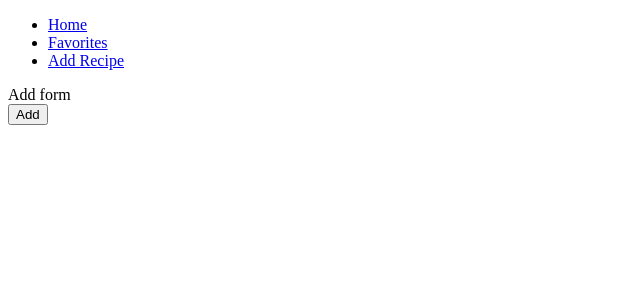
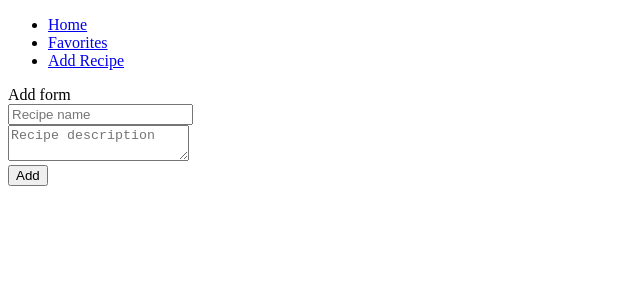
Before and after one commit to Andreeoak/RecipeBook, a Vue app in the folder recipe-book/: page /add-recipe in a window 1280 px wide. Shown: the top 300 px of the page, without its empty margins (0-640 px from the left). Built offline with nearby package versions, Linux system fonts and the light colour scheme.

Commit message:
perfecting the store and add recipe action

```diff
--- a/recipe-book/src/stores/recipe.ts
+++ b/recipe-book/src/stores/recipe.ts
@@ -7,10 +7,21 @@ interface Recipe{
   description:string
 }
 
+type NewRecipe = Omit<Recipe, 'id'>
+
 export const useRecipeStore = defineStore('recipe', ()=>
   {
+
     const recipes = ref<Recipe[]>([])
+    const addRecipe = (recipe: NewRecipe)=>{
+      const NewRecipe ={
+        id: Date.now().toString(),
+      ...recipe
+      }
 
-    return { recipes }
+      recipes.value.push(NewRecipe)
+      return NewRecipe
+    }
+    return { recipes , addRecipe}
   }
 )
--- a/recipe-book/src/views/AddRecipeView.vue
+++ b/recipe-book/src/views/AddRecipeView.vue
@@ -1,6 +1,12 @@
 <template>
   <div>Add form</div>
   <form @submit.prevent="addRecipe">
+    <div>
+      <input type="text" v-model="name" placeholder="Recipe name" required/>
+    </div>
+    <div>
+      <textarea  v-model="description" placeholder="Recipe description" required/>
+    </div>
     <button type="submit">
       Add
     </button>
@@ -8,15 +14,27 @@
 </template>
 
 <script lang="ts" setup>
+import { useRecipeStore } from '@/stores/recipe';
+import { ref } from 'vue';
 import {useRouter} from 'vue-router';
 
 const router = useRouter()
+const name = ref('')
+const description = ref('')
+
+const store = useRecipeStore()
 
 const addRecipe =()=>{
-  router.push({
+
+  const recipe = store.addRecipe({   //add recipe to store
+    name: name.value,
+    description: description.value
+  })
+
+  router.push({ //add recipe to routing list
     name:'recipe',
     params:{
-      id: 1 //change this later
+      id: recipe.id
     }
   })
 }
--- a/recipe-book/src/views/HomeView.vue
+++ b/recipe-book/src/views/HomeView.vue
@@ -1,9 +1,3 @@
-<script setup lang="ts">
-  import { useRecipeStore } from '@/stores/recipe';
-  import { RouterLink } from 'vue-router';
-  const recipeStore = useRecipeStore();
-</script>
-
 <template>
   <main>
     <nav>
@@ -18,3 +12,9 @@
     </nav>
   </main>
 </template>
+
+<script setup lang="ts">
+  import { useRecipeStore } from '@/stores/recipe';
+  import { RouterLink } from 'vue-router';
+  const recipeStore = useRecipeStore();
+</script>
```
